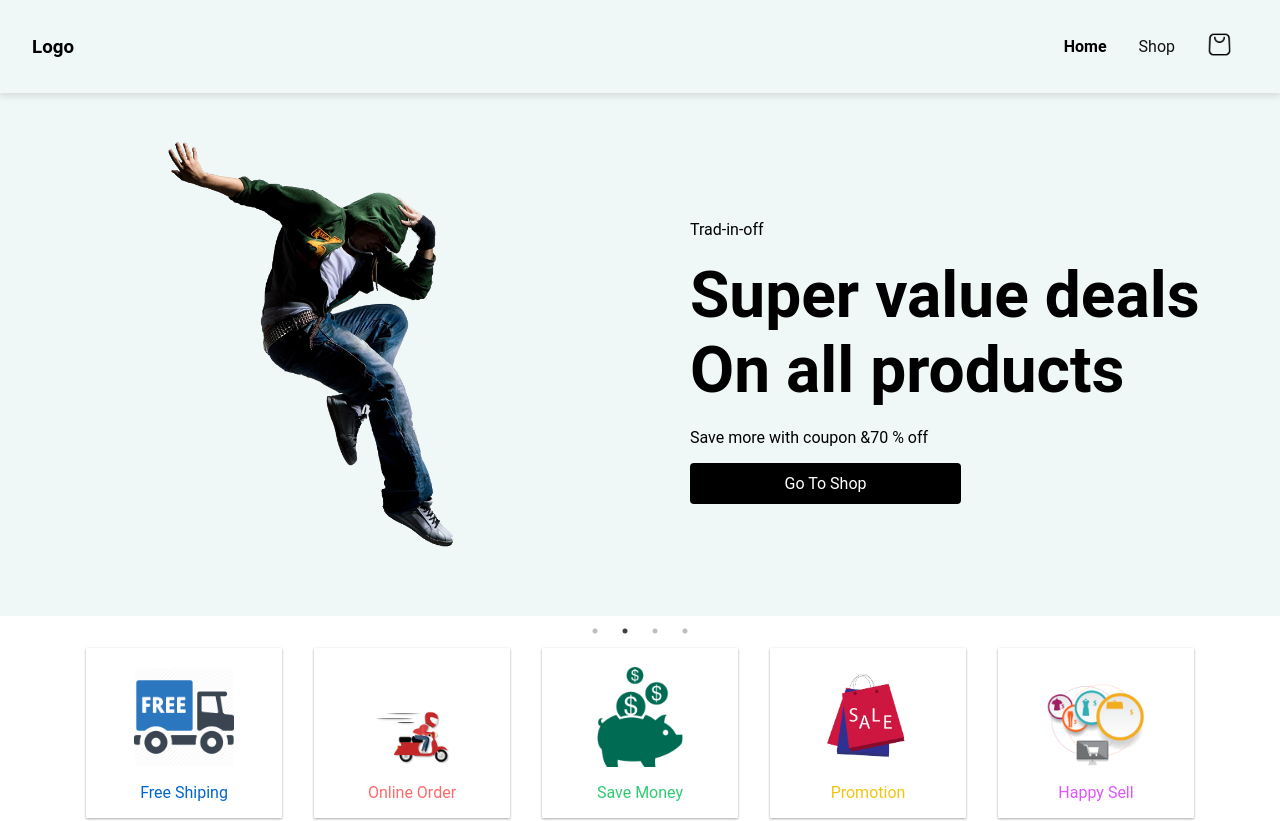
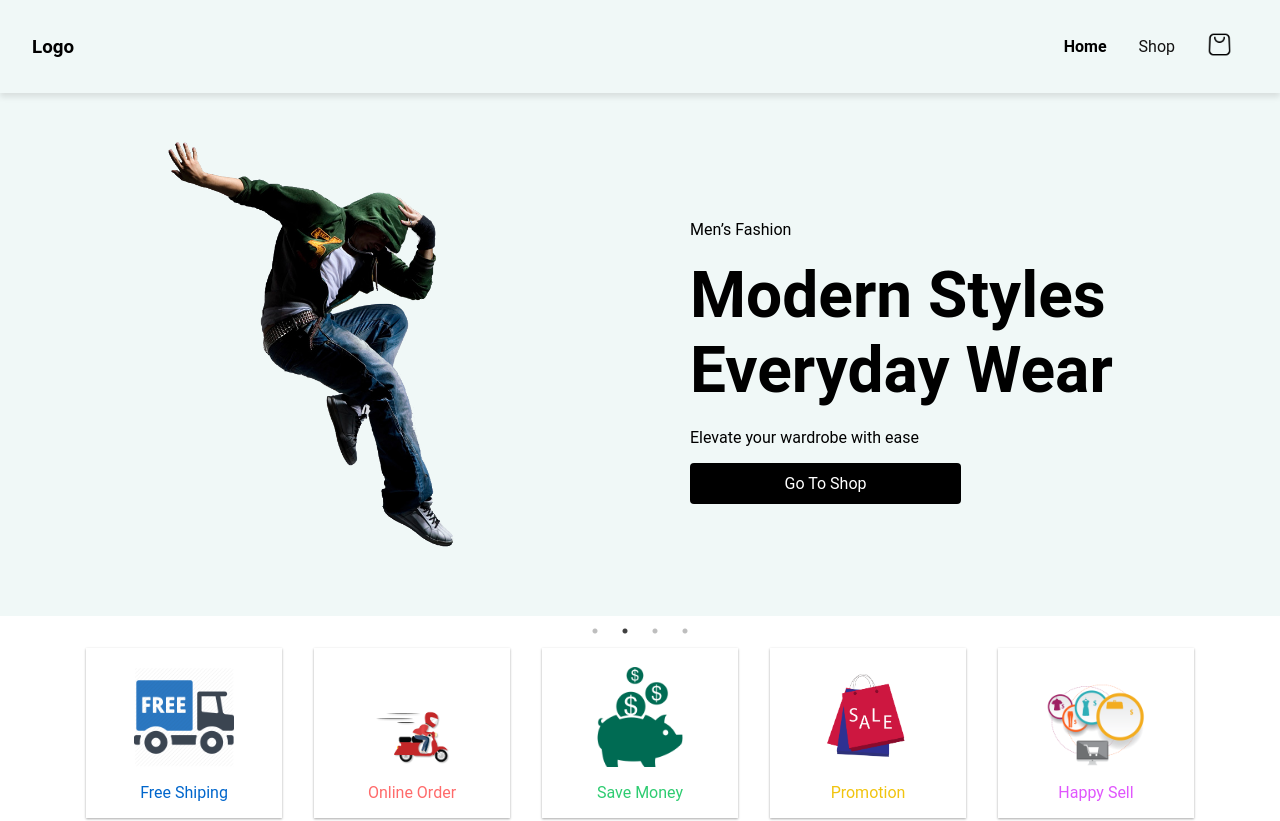
Before and after one commit to zawlwin223/FashionCommerce, a React (Vite) app: page / in a window 1280 px wide. Shown: the top 821 px of the page. Built offline with nearby package versions, Linux system fonts and the light colour scheme.

Commit message:
add:added some text

```diff
--- a/src/pages/Hero.jsx
+++ b/src/pages/Hero.jsx
@@ -9,6 +9,7 @@ import image4 from '../img/pngwingWomanFashion.png'
 import LinkButton from '../component/LinkButton'
 
 import Slider from 'react-slick'
+
 export default function Hero() {
   const settings = {
     dots: true,
@@ -20,82 +21,86 @@ export default function Hero() {
     autoplay: true,
     autoplaySpeed: 4000,
   }
+
   return (
     <section className="hero">
       <Slider {...settings}>
+        {/* Slide 1 */}
         <div>
           <div className="hero_slider">
             <div>
-              <p>Trad-in-off</p>
+              <p>New Season</p>
               <h1>
-                Super value deals <br />
-                On all products
+                Summer Collection <br />
+                Fresh & Stylish
               </h1>
-              <p>Save more with coupon &70 % off</p>
-
+              <p>Discover the latest arrivals</p>
               <LinkButton path="/shop" halfWidth={true}>
                 Go To Shop
               </LinkButton>
             </div>
             <div>
-              <img src={image1} alt="" className="hero_img" />
+              <img src={image1} alt="Summer Collection" className="hero_img" />
             </div>
           </div>
         </div>
+
+        {/* Slide 2 */}
         <div>
           <div className="hero_slider">
             <div>
-              <p>Trad-in-off</p>
+              <p>Men’s Fashion</p>
               <h1>
-                Super value deals <br />
-                On all products
+                Modern Styles <br />
+                Everyday Wear
               </h1>
-              <p>Save more with coupon &70 % off</p>
-
+              <p>Elevate your wardrobe with ease</p>
               <LinkButton path="/shop" halfWidth={true}>
                 Go To Shop
               </LinkButton>
             </div>
             <div>
-              <img src={image2} className="hero_img" alt="" />
+              <img src={image2} className="hero_img" alt="Men's Fashion" />
             </div>
           </div>
         </div>
+
+        {/* Slide 3 */}
         <div>
           <div className="hero_slider">
             <div>
-              <p>Trad-in-off</p>
+              <p>Classic Look</p>
               <h1>
-                Super value deals <br />
-                On all products
+                Timeless Outfits <br />
+                For Every Occasion
               </h1>
-              <p>Save more with coupon &70 % off</p>
-
+              <p>Style that never goes out of trend</p>
               <LinkButton path="/shop" halfWidth={true}>
                 Go To Shop
               </LinkButton>
             </div>
             <div>
-              <img src={image3} className="hero_img" alt="" />
+              <img src={image3} className="hero_img" alt="Classic Style" />
             </div>
           </div>
         </div>
+
+        {/* Slide 4 */}
         <div>
           <div className="hero_slider">
             <div>
-              <p>Trad-in-off</p>
+              <p>Women’s Fashion</p>
               <h1>
-                Super value deals <br />
-                On all products
+                Bold & Elegant <br />
+                Everyday Looks
               </h1>
-              <p>Save more with coupon &70 % off</p>
-
+              <p>Find your perfect style today</p>
               <LinkButton path="/shop" halfWidth={true}>
                 Go To Shop
               </LinkButton>
             </div>
             <div>
-              <img src={image4} className="hero_img" alt="" />
+              <img src={image4} className="hero_img" alt="Women's Fashion" />
             </div>
           </div>
         </div>
```
Also changed, not shown: src/style/shop.css (+0 -5 lines).
